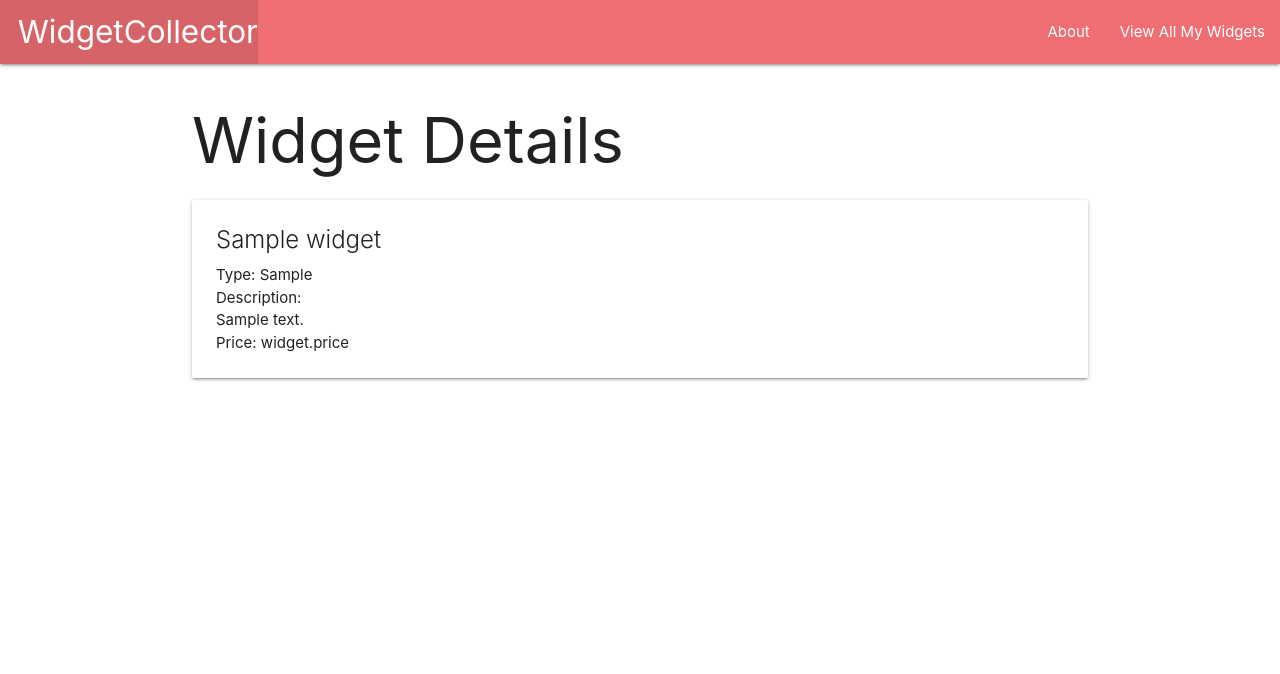
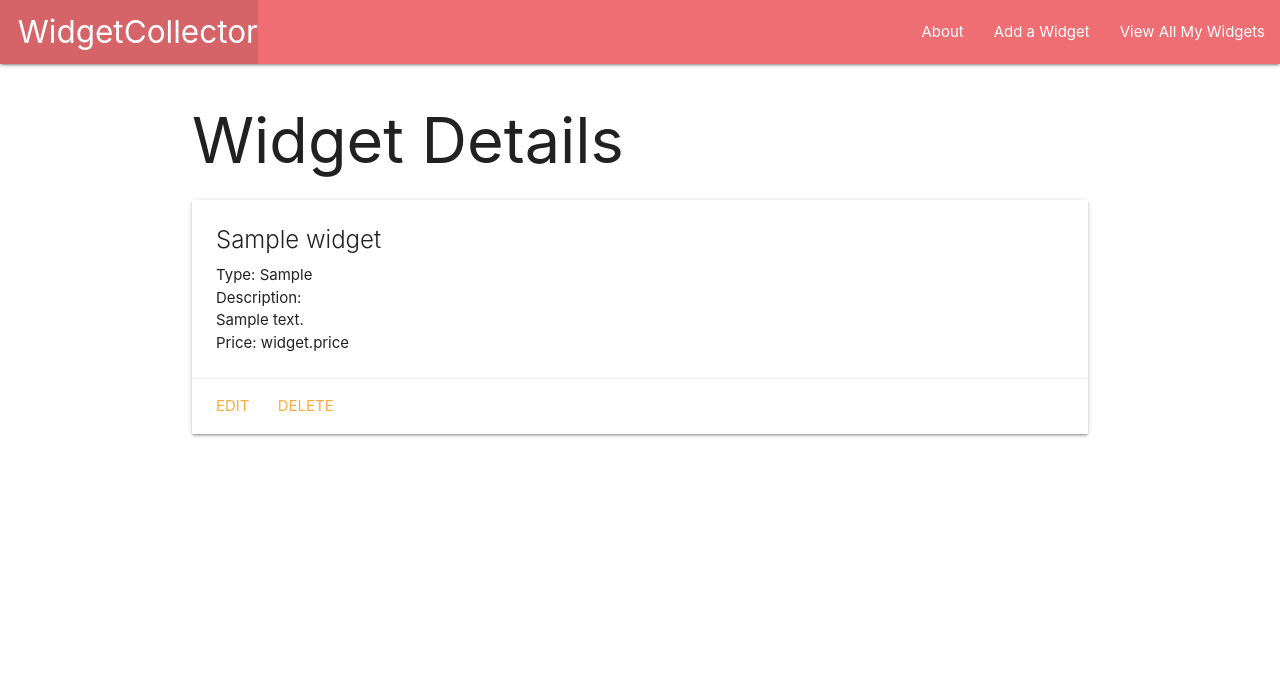
Before and after one commit to willik01/widgetCollector, a Django app: page /widgets/1/ in a window 1280 px wide. Shown: the top 674 px of the page. Run offline with Django 4.2, Linux system fonts and the light colour scheme; tables that the repository leaves empty hold one stand-in row (Sample ...).

Commit message:
Add CBV for Add, Edit, Delete

```diff
--- a/main_app/models.py
+++ b/main_app/models.py
@@ -11,5 +11,5 @@ class Widget(models.Model):
     def __str__(self):
         return self.name
 
-    # def get_absolute_url(self):
-    #     return reverse('detail', kwargs={'widget_id':self.id})
+    def get_absolute_url(self):
+        return reverse('detail', kwargs={'widget_id':self.id})
--- a/main_app/templates/base.html
+++ b/main_app/templates/base.html
@@ -14,11 +14,12 @@
     <nav>
       <div class="nav-wrapper">
         <ul>
-          <li><a href="/" class="left brand-logo">&nbsp;&nbsp;WidgetCollector</a></li>
+          <li><a href="{% url 'home' %}" class="left brand-logo">&nbsp;&nbsp;WidgetCollector</a></li>
         </ul>
         <ul class="right">
-          <li><a href="/about">About</a></li>
-          <li><a href="/widgets">View All My Widgets</a></li>
+          <li><a href="{% url 'about' %}">About</a></li>
+          <li><a href="{% url 'widget_create' %}">Add a Widget</a></li>
+          <li><a href="{% url 'index' %}">View All My Widgets</a></li>
         </ul>
       </div>
     </nav>
--- /dev/null
+++ b/main_app/templates/main_app/widget_list.html
@@ -0,0 +1 @@
+<!-- Not needed? -->
--- a/main_app/templates/widgets/detail.html
+++ b/main_app/templates/widgets/detail.html
@@ -10,6 +10,10 @@
     <p>Description: {{ widget.description|linebreaks }}</p>
     <p>Price: widget.price</p>
   </div>
+  <div class="card-action">
+    <a href="{% url 'widgets_update' widget.id %}">Edit</a>
+    <a href="{% url 'widgets_delete' widget.id %}">Delete</a>
+  </div>
 </div>
 
 {% endblock %}
--- a/main_app/urls.py
+++ b/main_app/urls.py
@@ -1,10 +1,17 @@
 from django.urls import path
 from . import views
+# from main_app.views import WidgetList
 
 urlpatterns = [
     path('', views.home, name='home'),
     path('about/', views.about, name='about'),
+
       # route for widget index
     path('widgets/', views.widgets_index, name='index'),
+    # path('widgets/', views.WidgetList.as_view(), name='index'), #WTF?
+
     path('widgets/<int:widget_id>/', views.widgets_detail, name='detail'),
+    path('widgets/create/', views.WidgetCreate.as_view(), name='widget_create'),
+    path('widgets/<int:pk>/update/', views.WidgetUpdate.as_view(), name='widgets_update'),
+    path('widgets/<int:pk>/delete/', views.WidgetDelete.as_view(), name='widgets_delete'),
 ]
--- a/main_app/views.py
+++ b/main_app/views.py
@@ -1,4 +1,6 @@
 from django.shortcuts import render
+from django.views.generic import ListView
+from django.views.generic.edit import CreateView, UpdateView, DeleteView
 from .models import Widget
 
 # fake data for testing
@@ -28,6 +30,24 @@ def widgets_index(request):
     widgets = Widget.objects.all()
     return render(request, 'widgets/index.html', { 'widgets': widgets })
 
+# class WidgetList(ListView):
+#     model = Widget
+#     template_name = 'widgets/index.html'
+
+class WidgetCreate(CreateView):
+  model = Widget
+  fields = '__all__'
+  success_url = '/widgets/'
+
+class WidgetUpdate(UpdateView):
+  model = Widget
+  # Let's disallow the renaming of a cat by excluding the name field!
+  fields = ['type', 'description', 'price']
+
+class WidgetDelete(DeleteView):
+  model = Widget
+  success_url = '/widgets/'
+
 def widgets_detail(request, widget_id):
     widget = Widget.objects.get(id=widget_id)
     return render(request, 'widgets/detail.html', { 'widget': widget })
```
Also changed, not shown: main_app/templates/main_app/widget_confirm_delete.html (added, +13 -0 lines), main_app/templates/main_app/widget_form.html (added, +20 -0 lines).
